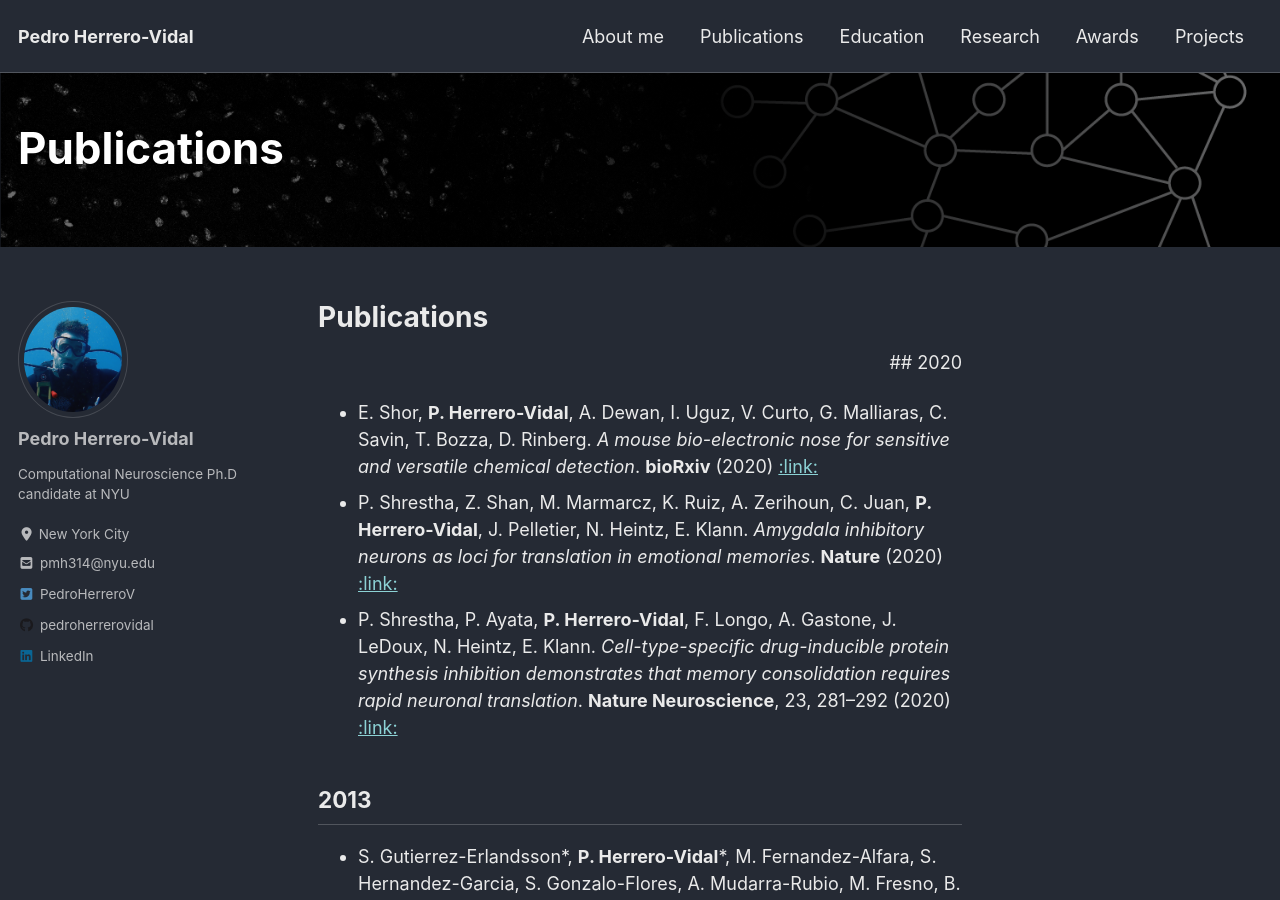
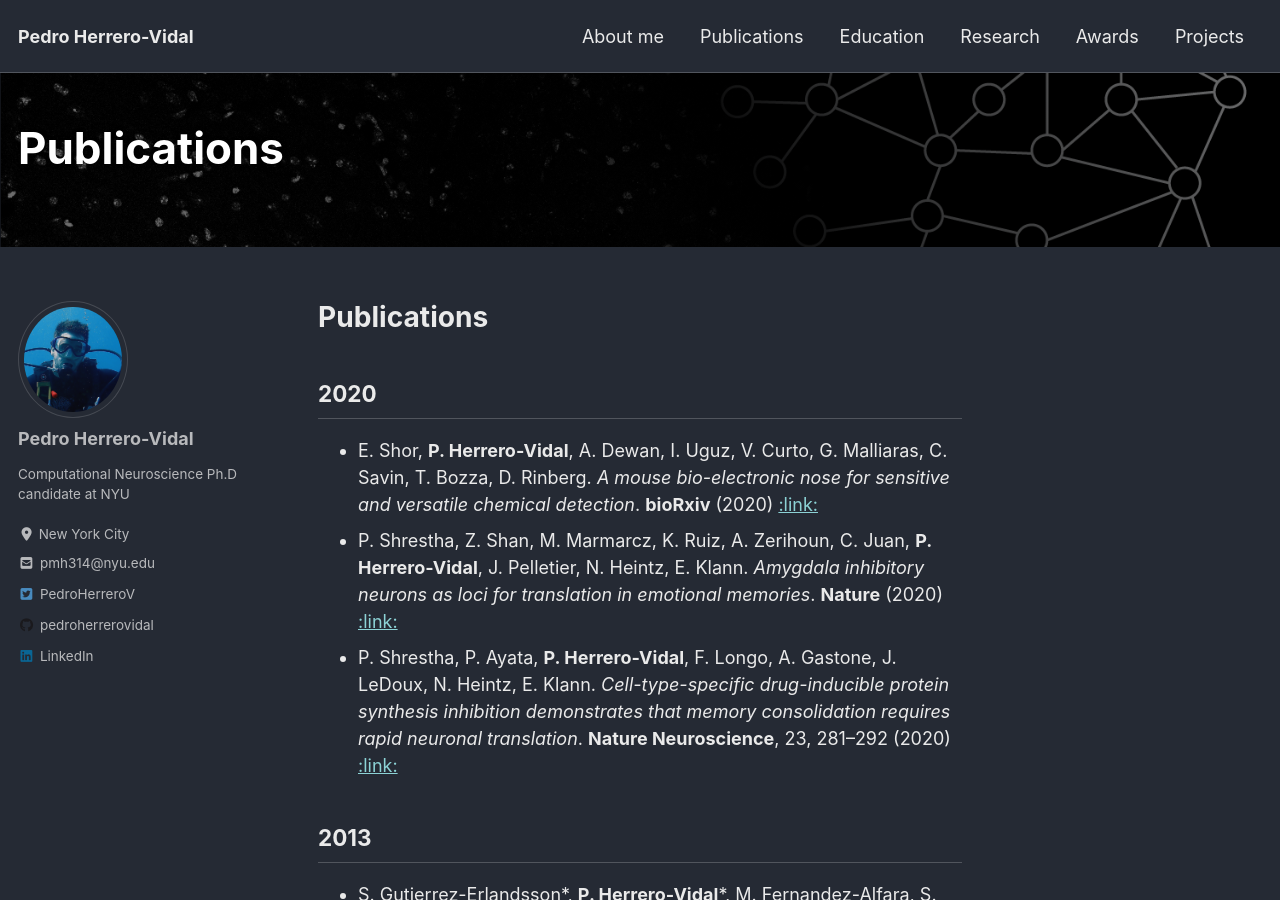
Before and after one commit to pedroherrerovidal/pedroherrerovidal.github.io, a Jekyll site: the page built from _pages/publications.md, in a window 1280 px wide and 900 px high. Built offline with Jekyll 4.4.1, drawn with Linux system fonts in a browser that asks for light colours; cached includes are drawn as plain includes; nearby versions of some CDN libraries.

Commit message:
Update publications.md

```diff
--- a/_pages/publications.md
+++ b/_pages/publications.md
@@ -8,7 +8,7 @@ header:
   overlay_filter: 0.5 # same as adding an opacity of 0.5 to a black background
 ---
 # **Publications**
-<p style='text-align: right;'> ## 2020 </p>
+## 2020
 - E. Shor, **P. Herrero-Vidal**, A. Dewan, I. Uguz, V. Curto, G. Malliaras, C. Savin, T. Bozza, D. Rinberg. *A mouse bio-electronic nose for sensitive and versatile chemical detection*. **bioRxiv** (2020) [ :link: ](https://www.biorxiv.org/content/10.1101/2020.05.06.079772v1)  <br />
 - P. Shrestha, Z. Shan, M. Marmarcz, K. Ruiz, A.  Zerihoun, C. Juan, **P. Herrero-Vidal**, J. Pelletier, N. Heintz, E. Klann. *Amygdala inhibitory neurons as loci for translation in emotional memories*. **Nature** (2020) [ :link: ](https://www.nature.com/articles/s41586-020-2793-8)  <br />
 - P. Shrestha, P. Ayata, **P. Herrero-Vidal**, F. Longo, A. Gastone, J. LeDoux, N. Heintz, E. Klann. *Cell-type-specific drug-inducible protein synthesis inhibition demonstrates that memory consolidation requires rapid neuronal translation*. **Nature Neuroscience**, 23, 281–292 (2020) [:link:](https://www.nature.com/articles/s41593-019-0568-z)  <br />
```
